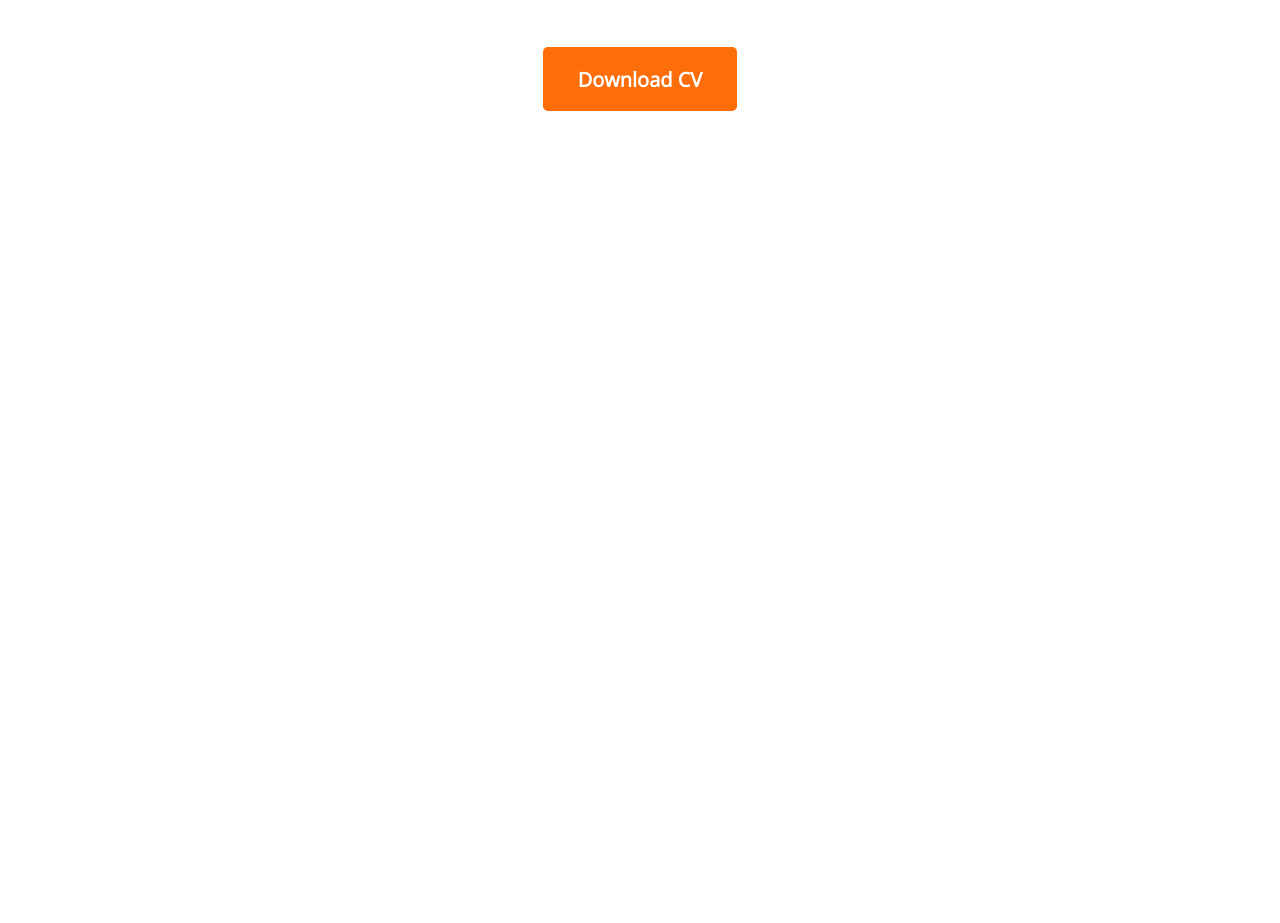
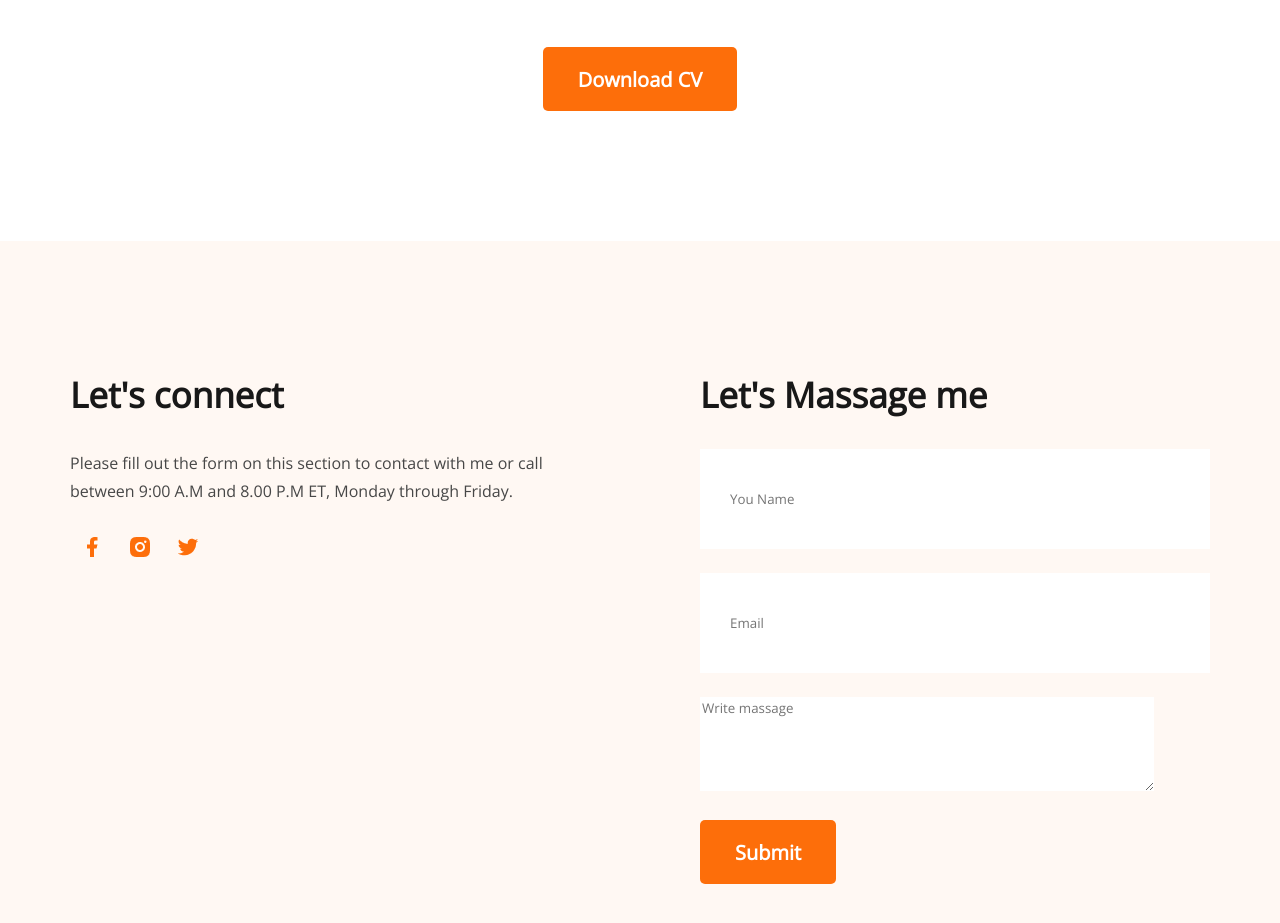
Before and after one commit to billal-fahmid/developer-portfolio, a plain HTML site: page index.html in a window 1280 px wide. Shown: the part 3290-4213 px from the top of the page. Before the commit the page ends 3531 px from the top, so only its background shows below. Drawn offline with nearby package versions, Linux system fonts and the light colour scheme.

Commit message:
contact form

```diff
--- a/index.html
+++ b/index.html
@@ -139,8 +139,35 @@
 
 
     </main>
+
+    <!-- this is footer area -->
     <footer>
-
+      <section class="footer-area">
+        <div class="footer-all">
+          <div class="contact">
+            <h3 class="section-title footer-title" >Let's connect</h3>
+            <p class="footer-description">Please fill out the form on this section to contact with me or call between 9:00 A.M and 8.00 P.M ET, Monday through Friday.</p>
+            <a href="">
+              <img src="./images/icons/facebook.png" alt="">
+            </a>
+            <a href="">
+              <img src="./images/icons/insta.png" alt="">
+            </a>
+            <a href="">
+              <img src="./images/icons/twitter.png" alt="">
+            </a>
+          </div>
+          <div class="massage">
+            <h3 class="section-title footer-title">Let's Massage me</h3>
+            <form action="">
+              <input type="name" placeholder="You Name"><br>
+              <input type="email" placeholder="Email"><br>
+              <textarea name="massage" id="" cols="30" rows="5" placeholder="Write massage"></textarea>
+              <button type="submit" class="btn-primary" value="submit">Submit</button>
+            </form>
+          </div>
+        </div>
+      </section>
     </footer>
 </body>
 </html>
--- a/styles/portfolio.css
+++ b/styles/portfolio.css
@@ -228,3 +228,42 @@ main{
     text-align: center;
 
 }
+
+/* this is footer area */
+
+.footer-area{
+
+    background-color: #FFF8F3;
+    padding-top: 130px;
+    padding-bottom: 150px;
+}
+.footer-all{
+    display: flex;
+    width: 1140px;
+    margin: 0 auto;
+    gap: 100px;
+}
+.footer-title{
+    text-align: left;
+}
+.footer-description{
+    color: #474747;
+    font-weight: 400;
+    font-size: 16px;
+    line-height: 28px;
+    margin-bottom: 30px;
+}
+.massage input {
+    width: 450px;
+    height: 64px;
+    padding: 18px 30px;
+}
+.massage input , textarea{
+    margin-bottom: 24px;
+    width: 450px;
+    border: none;
+}
+.contact a{
+    text-decoration: none;
+    padding: 5px 10px;
+}
```
